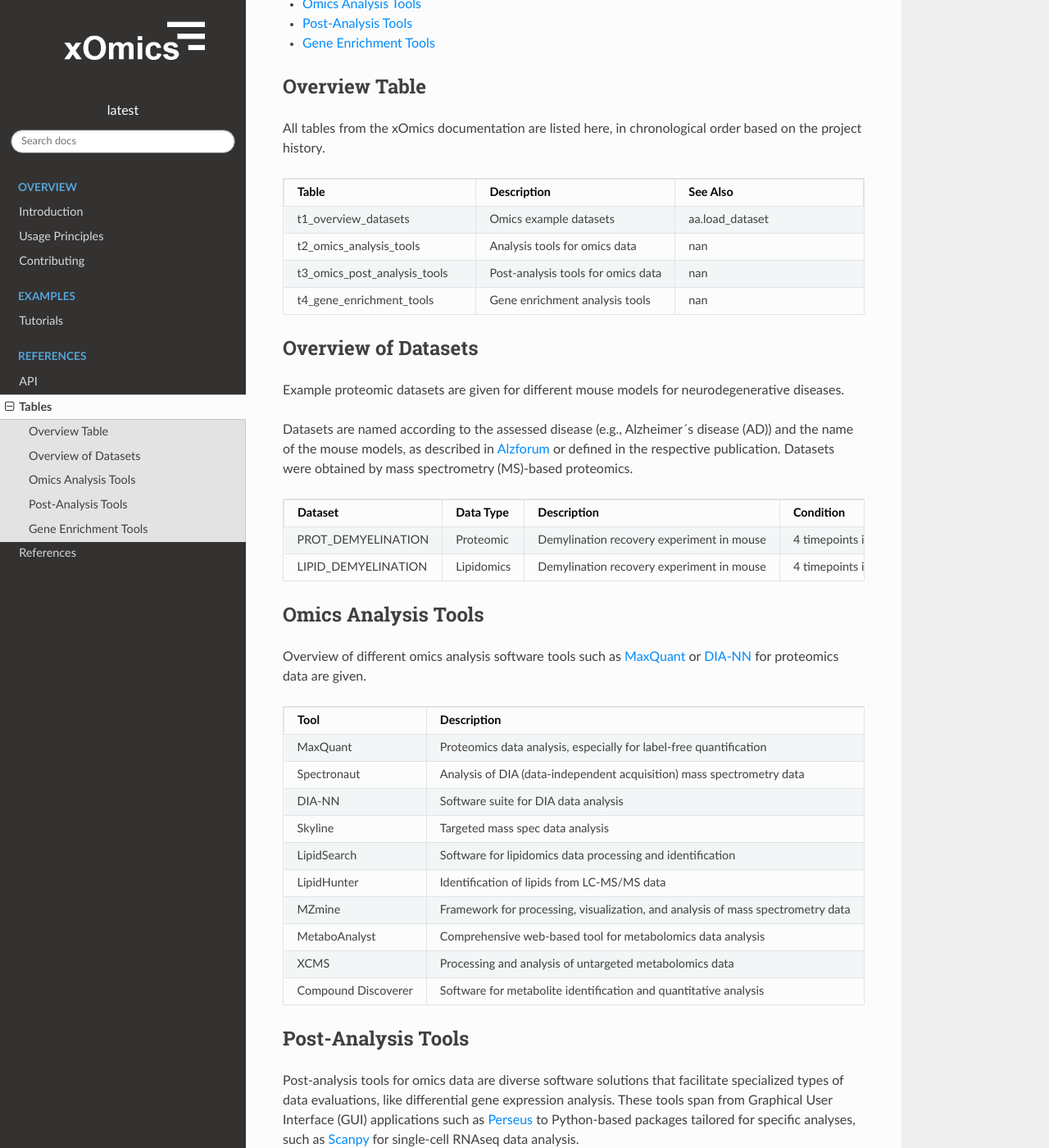
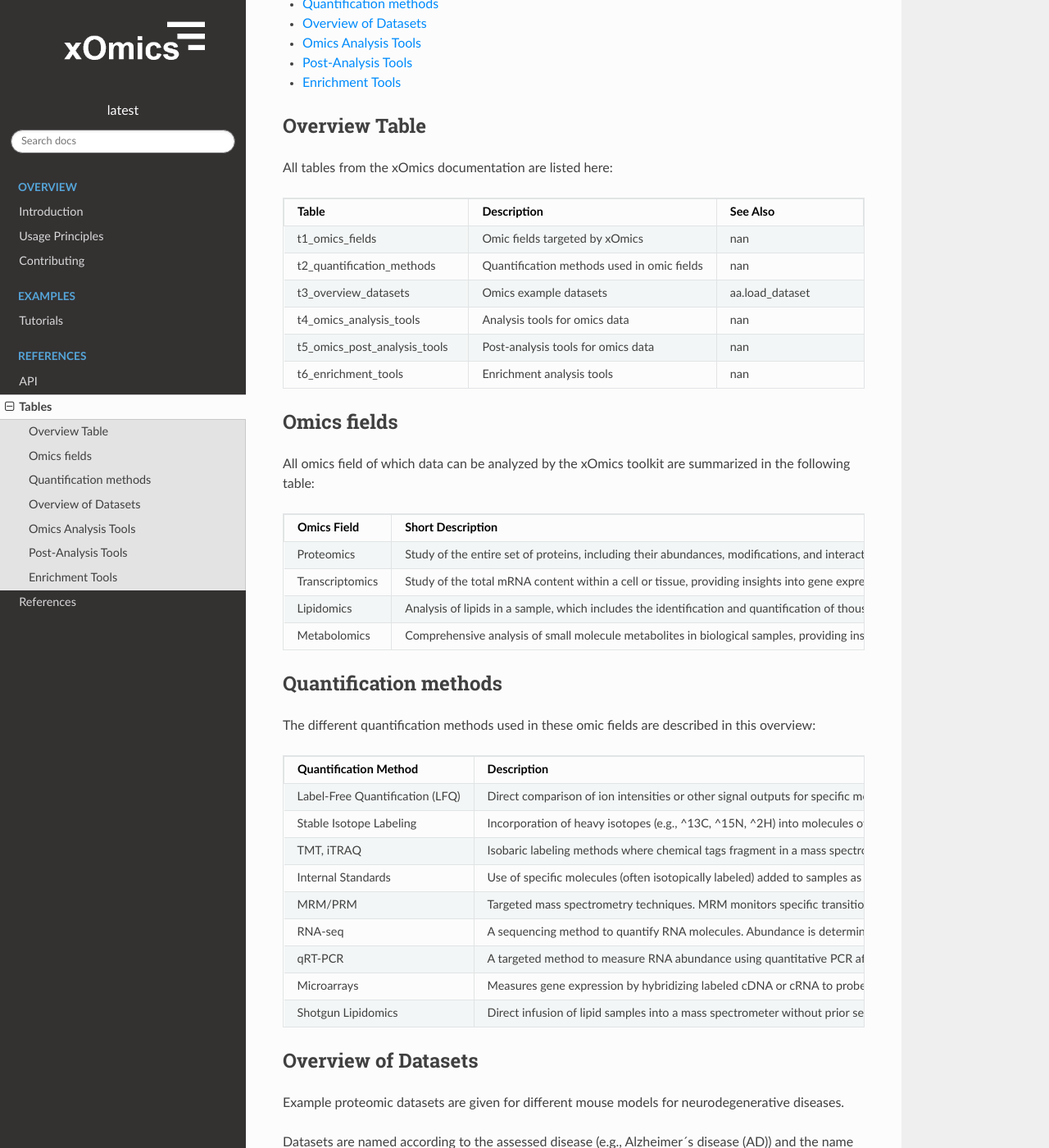
Before and after one commit to breimanntools/xomics, a Sphinx documentation site: the page built from docs/source/index/tables.rst, in a window 1280 px wide and 1400 px high, scrolled down 215 px. Shown: the whole window at 82% size. Built offline with Sphinx 7.4.7 and the Read the Docs theme 2.0.0, drawn with Linux system fonts in a browser that asks for light colours; some of the changed text lies outside the part shown.

Commit message:
Add omics fields and quantification methods tables to ducmentation

```diff
--- a/docs/source/create_tables_doc.py
+++ b/docs/source/create_tables_doc.py
@@ -23,9 +23,11 @@
 STR_REMOVE = "_XXX" # Check with tables_template.rst for consistency
 STR_ADD_TABLE = "ADD-TABLE"
 
-EXCLUDE_FROM_REF_CHECK = ["t2_omics_analysis_tools",
-                          "t3_omics_post_analysis_tools",
-                          "t4_gene_enrichment_tools"]
+EXCLUDE_FROM_REF_CHECK = ["t1_omics_fields",
+                          "t2_quantification_methods",
+                          "t4_omics_analysis_tools",
+                          "t5_omics_post_analysis_tools",
+                          "t6_enrichment_tools"]
 
 
 # Helper Functions
@@ -98,9 +100,15 @@
     tables_dict = {"t0_mapper": overview_table_rst}
     for index, row in df_mapper.iterrows():
         table_name = row[COL_MAP_TABLE]
-        df = pd.read_excel(FOLDER_TABLES + _f_xlsx(on=True, file=table_name))
+        try:
+            df = pd.read_excel(FOLDER_TABLES + _f_xlsx(on=True, file=table_name))
+        except TypeError:
+            raise ValueError(f"Error encountered for {table_name}`")
         # Check the references for each table
         if table_name not in EXCLUDE_FROM_REF_CHECK:
+            if COL_REF not in df:
+                raise ValueError(f"'{COL_REF}' is not included in {table_name}."
+                                 f" Either included {COL_REF} or include table in EXCLUDE_FROM_REF_CHECK list")
             table_refs = df[COL_REF].tolist()
             _check_references(table_name=table_name, table_refs=table_refs, list_refs=list_refs)
         table_rst = _convert_excel_to_rst(df)
--- a/docs/source/index/tables.rst
+++ b/docs/source/index/tables.rst
@@ -33,7 +33,7 @@
 
 Overview Table
 --------------
-All tables from the xOmics documentation are listed here, in chronological order based on the project history.
+All tables from the xOmics documentation are listed here:
 
 
 .. list-table::
@@ -43,21 +43,98 @@
    * - Table
      - Description
      - See Also
-   * - t1_overview_datasets
+   * - t1_omics_fields
+     - Omic fields targeted by xOmics
+     - nan
+   * - t2_quantification_methods
+     - Quantification methods used in omic fields
+     - nan
+   * - t3_overview_datasets
      - Omics example datasets
      - aa.load_dataset
-   * - t2_omics_analysis_tools
+   * - t4_omics_analysis_tools
      - Analysis tools for omics data
      - nan
-   * - t3_omics_post_analysis_tools
+   * - t5_omics_post_analysis_tools
      - Post-analysis tools for omics data
      - nan
-   * - t4_gene_enrichment_tools
-     - Gene enrichment analysis tools
+   * - t6_enrichment_tools
+     - Enrichment analysis tools
      - nan
 
 
-.. _t1_overview_datasets:
+.. _t1_omics_fields:
+
+Omics fields
+------------
+All omics field of which data can be analyzed by the xOmics toolkit are summarized in the following table:
+
+
+.. list-table::
+   :header-rows: 1
+   :widths: 8 8 8
+
+   * - Omics Field
+     - Short Description
+     - Associated Quantification Methods
+   * - Proteomics
+     - Study of the entire set of proteins, including their abundances, modifications, and interactions, in a cell, tissue, or organism.
+     - Label-Free Quantification (LFQ), Stable Isotope Labeling, TMT/iTRAQ, MRM/PRM
+   * - Transcriptomics
+     - Study of the total mRNA content within a cell or tissue, providing insights into gene expression patterns and regulatory networks.
+     - RNA-seq, qRT-PCR, Microarrays
+   * - Lipidomics
+     - Analysis of lipids in a sample, which includes the identification and quantification of thousands of underlying lipid species.
+     - Label-Free Quantification (LFQ), Stable Isotope Labeling, Internal Standards, MRM/PRM, Shotgun Lipidomics
+   * - Metabolomics
+     - Comprehensive analysis of small molecule metabolites in biological samples, providing insights into metabolic pathways and physiological state.
+     - Label-Free Quantification (LFQ), Stable Isotope Labeling, Internal Standards, MRM/PRM
+
+
+.. _t2_quantification_methods:
+
+Quantification methods
+----------------------
+The different quantification methods used in these omic fields are described in this overview:
+
+
+.. list-table::
+   :header-rows: 1
+   :widths: 8 8 8
+
+   * - Quantification Method
+     - Description
+     - Omics Fields Utilizing the Method
+   * - Label-Free Quantification (LFQ)
+     - Direct comparison of ion intensities or other signal outputs for specific molecules between samples without any labels.
+     - Proteomics, Lipidomics, Metabolomics
+   * - Stable Isotope Labeling
+     - Incorporation of heavy isotopes (e.g., ^13C, ^15N, ^2H) into molecules of interest, allowing quantification by comparing signal intensities of labeled versus unlabeled molecules.
+     - Proteomics, Lipidomics, Metabolomics
+   * - TMT, iTRAQ
+     - Isobaric labeling methods where chemical tags fragment in a mass spectrometer to produce reporter ions. Intensity of reporter ions is used for quantification.
+     - Proteomics
+   * - Internal Standards
+     - Use of specific molecules (often isotopically labeled) added to samples as a reference for quantification, correcting for potential variability in analysis.
+     - Lipidomics, Metabolomics
+   * - MRM/PRM
+     - Targeted mass spectrometry techniques. MRM monitors specific transitions between precursor and product ions, while PRM captures all product ions from a chosen precursor.
+     - Proteomics, Lipidomics, Metabolomics
+   * - RNA-seq
+     - A sequencing method to quantify RNA molecules. Abundance is determined based on read counts or TPM (transcripts per million).
+     - Transcriptomics
+   * - qRT-PCR
+     - A targeted method to measure RNA abundance using quantitative PCR after reverse transcription.
+     - Transcriptomics
+   * - Microarrays
+     - Measures gene expression by hybridizing labeled cDNA or cRNA to probes on a slide. Signal intensity from each probe corresponds to transcript abundance.
+     - Transcriptomics
+   * - Shotgun Lipidomics
+     - Direct infusion of lipid samples into a mass spectrometer without prior separation.
+     - Lipidomics
+
+
+.. _t3_overview_datasets:
 
 Overview of Datasets
 --------------------
@@ -227,7 +304,7 @@
      - [Link to paper]
 
 
-.. _t3_omics_post_analysis_tools:
+.. _t5_omics_post_analysis_tools:
 
 Post-Analysis Tools
 -------------------
@@ -408,14 +485,17 @@
      - [Link to paper]
 
 
-.. _t4_gene_enrichment_tools:
+.. _t6_enrichment_tools:
 
-Gene Enrichment Tools
----------------------
-Gene enrichment analysis for omics data is a computational method used to identify which predefined sets of genes
-or proteins are statistically over-represented in a large set of genes or proteins. It helps in deciphering the
-biological significance behind large-scale molecular data by linking genes to known pathways, functions, or other
-biological categories.
+Enrichment Tools
+----------------
+Enrichment analysis for omics data (most often genes) is a computational method used to identify which predefined sets
+of genes are statistically over-represented in a large set of genes. It helps in deciphering the biological significance
+behind large-scale molecular data by linking genes to known pathways, functions, or other biological categories.
+While proteins are analyzed based on their gene names using `Gene Ontology terms <https://geneontology.org/>`_ or
+pathway terms of databases such as `Reactome <https://reactome.org/>`_, enrichment analysis tools for lipids are
+improving with the annotation scope of the  `Lipid Ontology <https://lipidomicssociety.org/interest_groups/lipid-ontology/>`_.
+See on overview of diverse enrichment tools here:
 
 
 .. list-table::
```
Also changed, not shown: other parts of docs/source/index/tables.rst (+1 -1 lines), docs/source/index/tables_template.rst (+30 -11 lines), 12 other files.
